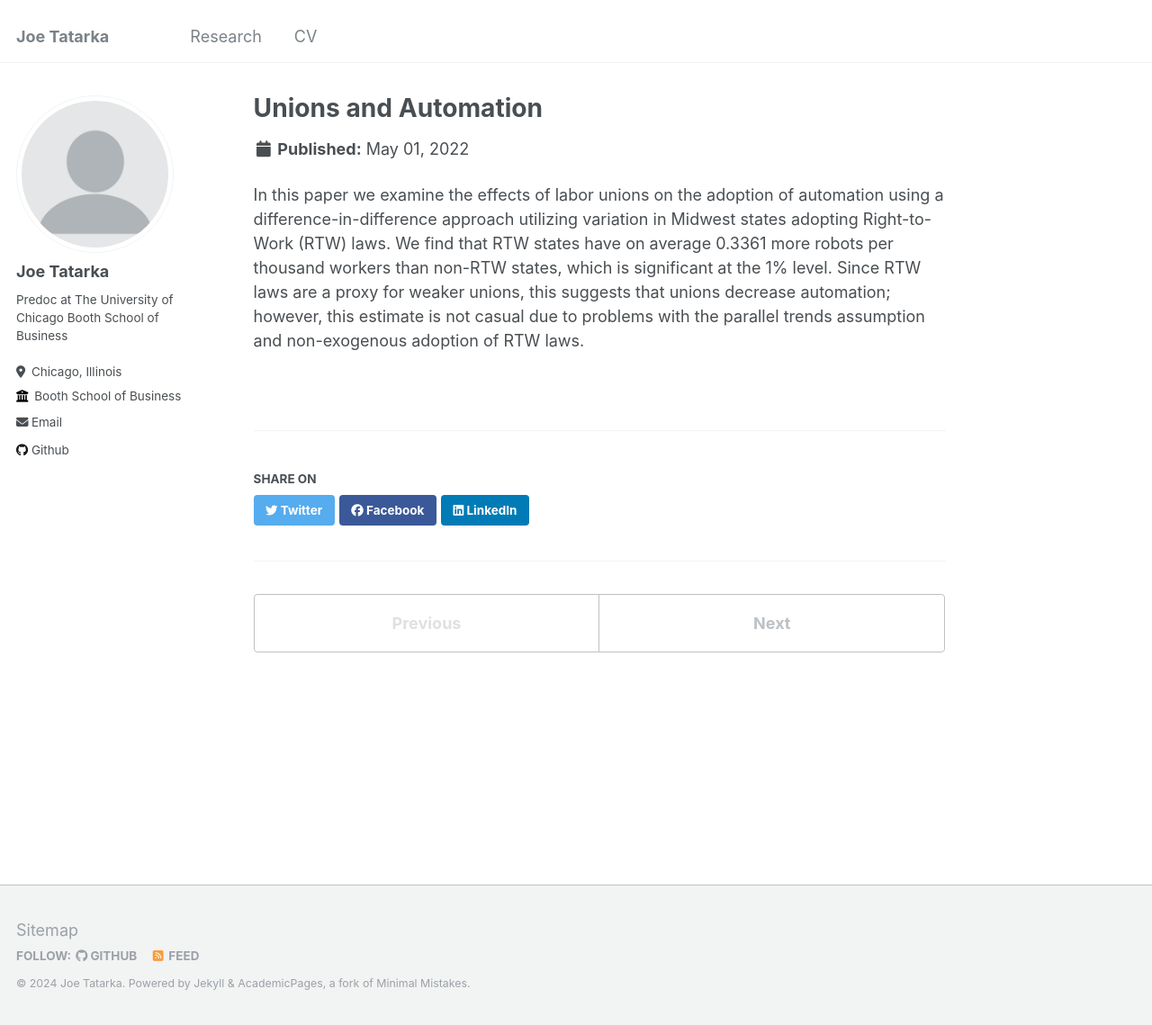
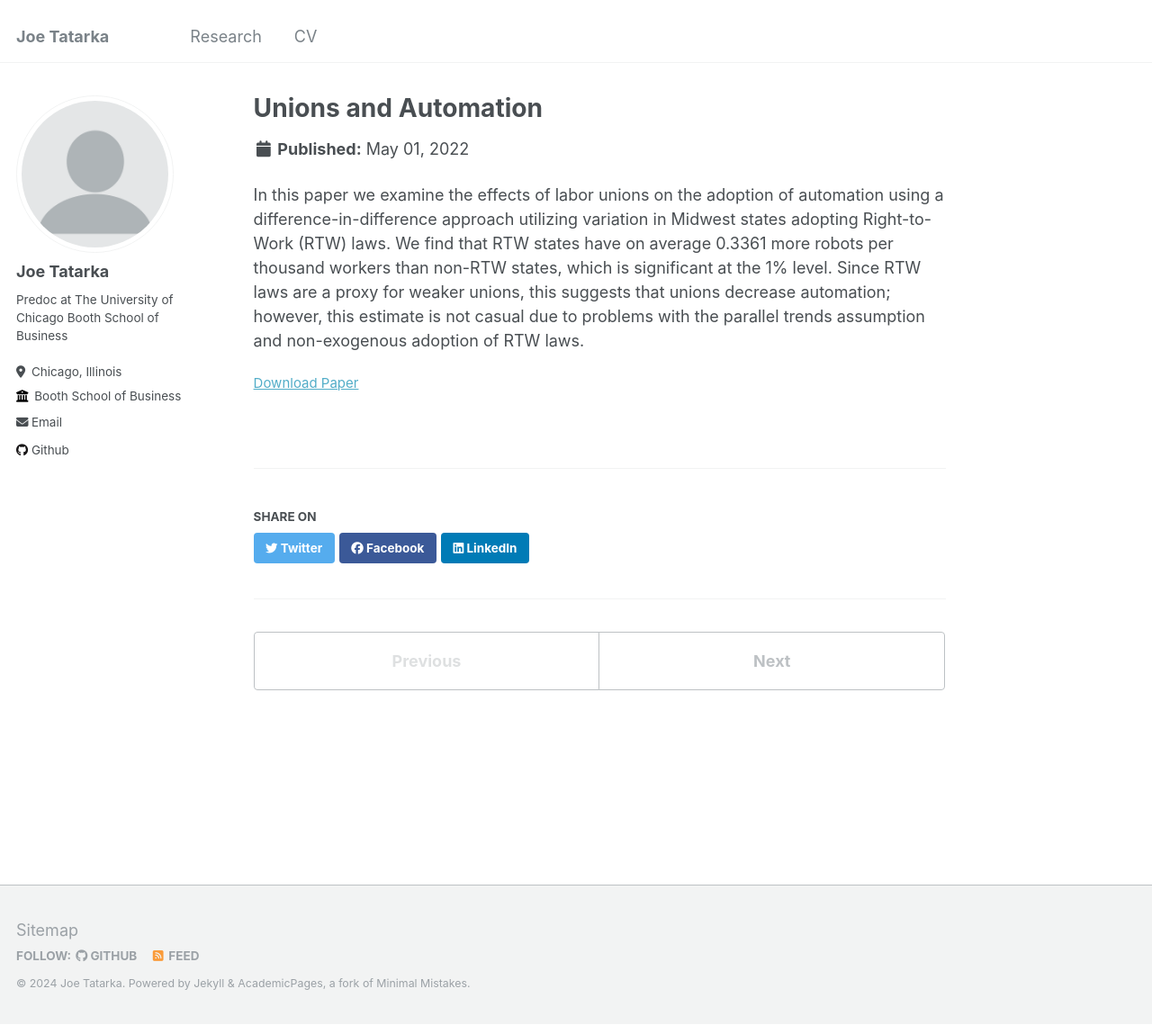
Before and after one commit to JoeTatarka/JoeTatarka.github.io, a Jekyll site: the page built from _publications/2022-05-01-fol_term_paper.md, in a window 1280 px wide and 1139 px high. Shown: the whole window at 90% size. Built offline with Jekyll 4.4.1, drawn with Linux system fonts in a browser that asks for light colours.

Commit message:
Update single.html

```diff
--- a/_layouts/single.html
+++ b/_layouts/single.html
@@ -37,7 +37,7 @@ layout: default
         {% if page.collection == 'teaching' %}
           <p> {{ page.type }}, <i>{{ page.venue }}</i>, {{ page.date | default: "1900-01-01" | date: "%Y" }} </p>
         {% elsif page.venue and page.date %}
-          <p>Published in <i>{{ page.venue }}</i>, {{ page.date | default: "1900-01-01" | date: "%Y" }} </p>
+          <p> <i>{{ page.venue }}</i>, {{ page.date | default: "1900-01-01" | date: "%Y" }} </p>
         {% elsif page.date %}
           <p class="page__date"><strong><i class="fa fa-fw fa-calendar" aria-hidden="true"></i> {{ site.data.ui-text[site.locale].date_label | default: "Published:" }}</strong> <time datetime="{{ page.date | date_to_xmlschema }}">{{ page.date | default: "1900-01-01" | date: "%B %d, %Y" }}</time></p>
         {% endif %}
@@ -57,6 +57,8 @@ layout: default
           <p style="font-size: smaller">Recommended citation: {{ page.citation }}</p>
         {% elsif page.slidesurl %}
           <p style="font-size: smaller"><a href="{{ page.slidesurl }}">Download Slides</a></p>
+        {% elsif page.paperurl %}
+          <p style="font-size: smaller"><a href="{{ page.papersurl }}">Download Paper</a></p>
         {% endif %}
 
         {% if page.link %}<div><a href="{{ page.link }}" class="btn">{{ site.data.ui-text[site.locale].ext_link_label | default: "Direct Link" }}</a></div>{% endif %}
```
